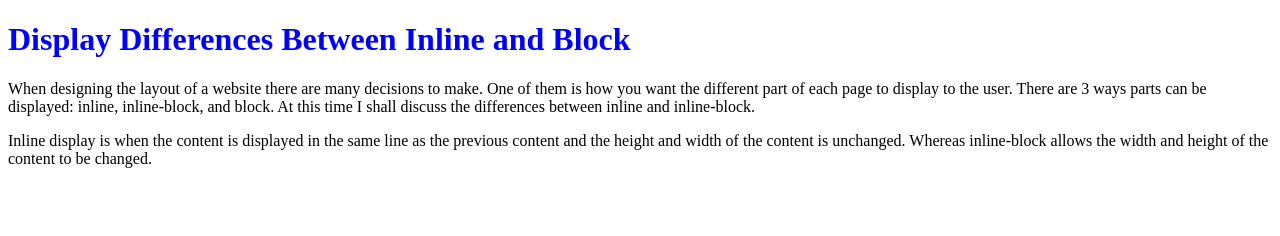
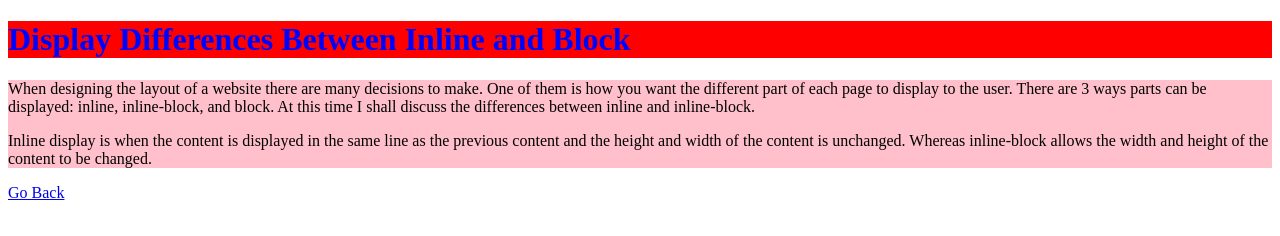
Before and after one commit to peter-dravitzki/peter-dravitzki.github.io, a plain HTML site: page blog/inlineBlockDifferencesBlog.html in a window 1280 px wide. Drawn offline with Linux system fonts and the light colour scheme; files that its build step writes are made by us from their sources.

Commit message:
Minor Fixes

```diff
--- a/blog/inlineBlockDifferencesBlog.html
+++ b/blog/inlineBlockDifferencesBlog.html
@@ -3,11 +3,11 @@
   <head>
     <meta charset="utf-8" />
     <title>Display Differences</title>
-    <link rel="stylesheet" href="..styles/main.css" />
+    <link rel="stylesheet" href="../styles/main.css" />
   </head>
   <body>
-    <h1>Display Differences Between Inline and Block</h1>
-    <div>
+    <h1 id="title">Display Differences Between Inline and Block</h1>
+    <div id="article">
       <p>
         When designing the layout of a website there are many decisions to make.
         One of them is how you want the different part of each page to display
@@ -22,5 +22,6 @@
         changed.
       </p>
     </div>
+    <a href="../index.html">Go Back</a>
   </body>
 </html>
--- a/styles/main.css
+++ b/styles/main.css
@@ -17,3 +17,7 @@ h1 {
 #links {
   background-color: black;
 }
+
+#article {
+  background-color: pink;
+}
```
